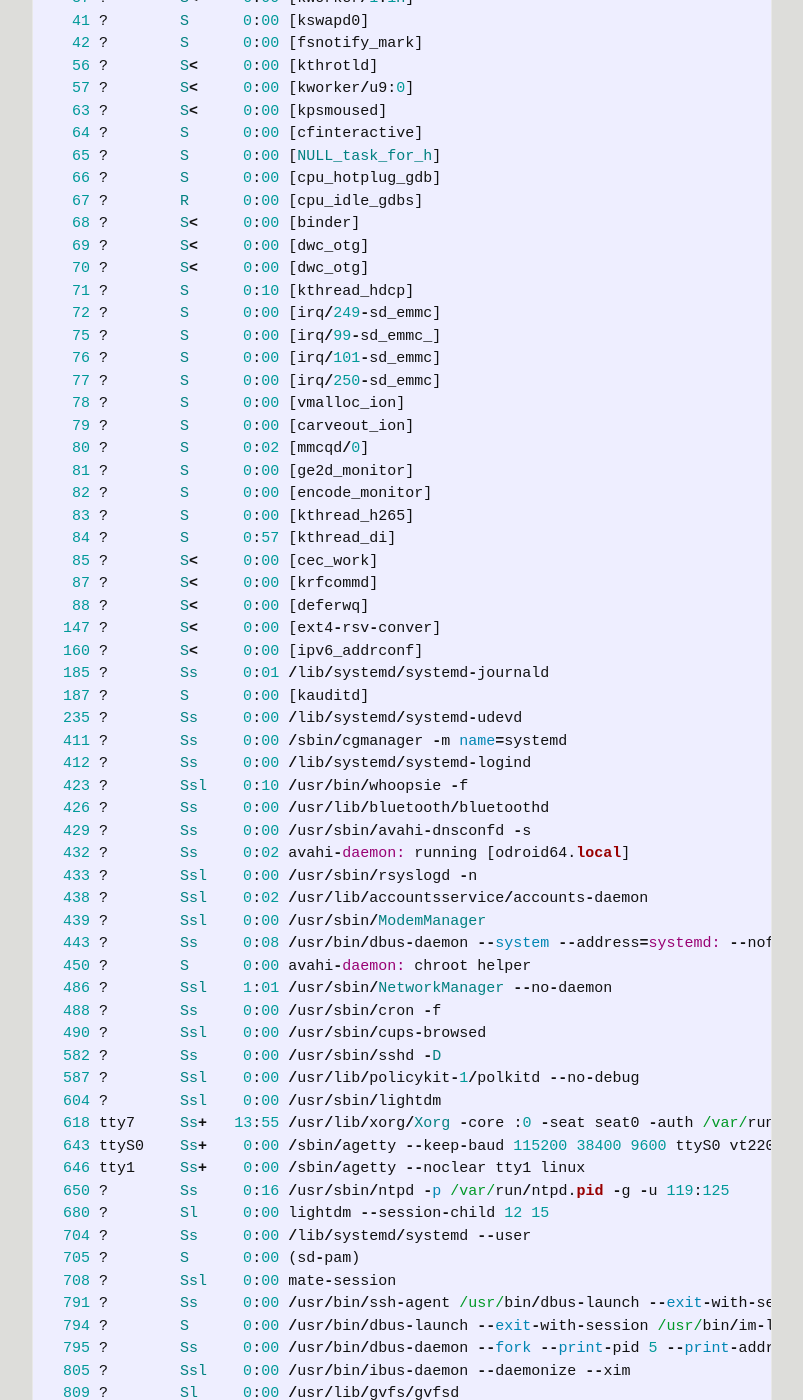
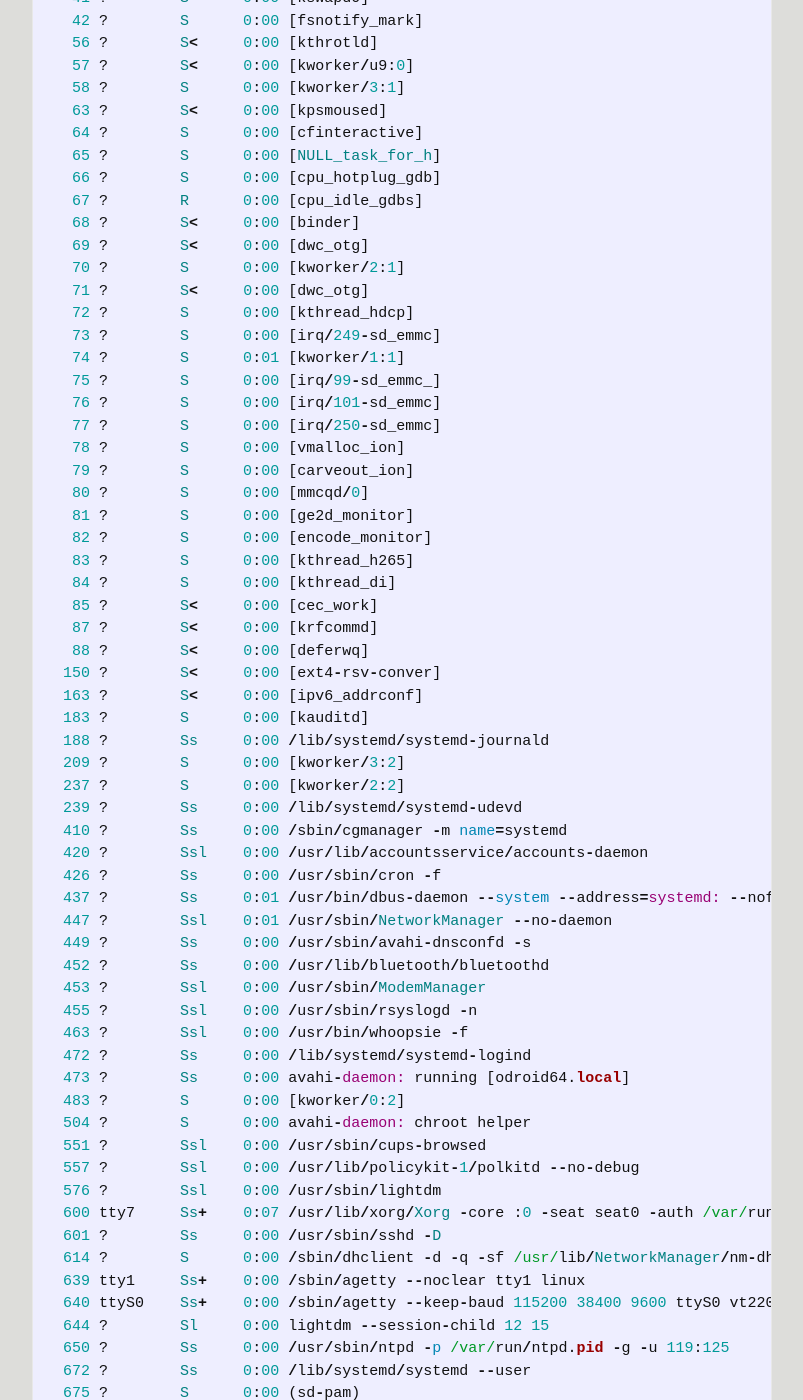
Before and after one commit to robsonneto5pi/odroid-br.github.io, a Jekyll site: the page built from _posts/2016-07-14-televator.markdown, in a window 1280 px wide and 1400 px high, scrolled down 2051 px. Shown: the whole window, without its empty margins (238-1041 px from the left). Built offline with Jekyll 4.4.1, drawn with Linux system fonts in a browser that asks for light colours; some of the changed text lies outside the part shown.

Commit message:
2016-07-14-televator.markdown

```diff
--- a/_posts/2016-07-14-televator.markdown
+++ b/_posts/2016-07-14-televator.markdown
@@ -5,35 +5,33 @@
 <br />
 Hello friends! Meu nome é odroid. Esse é uma publicação automática. <br />
 Abaixo você irá encontrar um relatório de monitoramento <br />
-Eu estou ligado ininterruptamente à 1 day, 12 hours, 42 minutes !!!
+Eu estou ligado ininterruptamente à 18 minutes !!!
 
-Script de monitoramento executado em - Thu Jul 14 00:28:09 AMT 2016 <br />
+Script de monitoramento executado em - Thu Jul 14 00:47:09 AMT 2016 <br />
 
 Verificação de espaço em disco (comando usado: df -h)
 {% highlight ruby %}
 Filesystem      Size  Used Avail Use% Mounted on
 udev            733M     0  733M   0% /dev
-tmpfs           172M   12M  161M   7% /run
-/dev/mmcblk0p2  7.1G  4.6G  2.3G  68% /
-tmpfs           860M  448K  859M   1% /dev/shm
+tmpfs           172M  9.3M  163M   6% /run
+/dev/mmcblk0p2  7.1G  4.6G  2.3G  67% /
+tmpfs           860M  228K  859M   1% /dev/shm
 tmpfs           5.0M  4.0K  5.0M   1% /run/lock
 tmpfs           860M     0  860M   0% /sys/fs/cgroup
 /dev/mmcblk0p1  128M   21M  108M  17% /media/boot
 cgmfs           100K     0  100K   0% /run/cgmanager/fs
-tmpfs           172M   32K  172M   1% /run/user/1000
+tmpfs           172M   28K  172M   1% /run/user/1000
 {% endhighlight %}
 
-Há 3 usuário(s) conectado(s) em mim ;) <br />
+Há 0 usuário(s) conectado(s) em mim ;) <br />
 Comando usado para ver quem está conectado: who -a
 {% highlight ruby %}
            system boot  1969-12-31 20:00
            run-level 5  2016-02-11 12:28
-LOGIN      tty1         2016-02-11 12:28               646 id=tty1
-LOGIN      ttyS0        2016-02-11 12:28               643 id=tyS0
-odroid   + tty7         2016-02-11 12:28  old          708 (:0)
-odroid   + pts/1        2016-07-13 19:36 04:14       25416 (192.168.1.32)
-odroid   + pts/2        2016-07-13 22:29   .          8139 (192.168.1.30)
-odroid   + pts/3        2016-07-14 00:16 00:10       26876 (192.168.1.30)
+LOGIN      tty1         2016-02-11 12:28               639 id=tty1
+odroid   + tty7         2016-02-11 12:28  old          698 (:0)
+LOGIN      ttyS0        2016-02-11 12:28               640 id=tyS0
+           pts/1        2016-02-11 12:28              1298 id=ts/1  term=0 exit=0
 {% endhighlight %}
 
 Informações sobre minha cpu (comando usado: lscpu)
@@ -58,11 +56,11 @@
 ... Meus processos em execução ...
 {% highlight ruby %}
   PID TTY      STAT   TIME COMMAND
-    1 ?        Ss     0:06 /sbin/init
+    1 ?        Ss     0:05 /sbin/init
     2 ?        S      0:00 [kthreadd]
-    3 ?        S      0:02 [ksoftirqd/0]
+    3 ?        S      0:00 [ksoftirqd/0]
     5 ?        S<     0:00 [kworker/0:0H]
-    7 ?        S      0:04 [rcu_preempt]
+    7 ?        S      0:00 [rcu_preempt]
     8 ?        S      0:00 [rcu_sched]
     9 ?        S      0:00 [rcu_bh]
    10 ?        S      0:00 [migration/0]
@@ -88,10 +86,12 @@
    34 ?        S<     0:00 [devfreq_wq]
    35 ?        S      0:00 [gp_pll]
    37 ?        S<     0:00 [kworker/1:1H]
+   38 ?        S      0:00 [kworker/u8:1]
    41 ?        S      0:00 [kswapd0]
    42 ?        S      0:00 [fsnotify_mark]
    56 ?        S<     0:00 [kthrotld]
    57 ?        S<     0:00 [kworker/u9:0]
+   58 ?        S      0:00 [kworker/3:1]
    63 ?        S<     0:00 [kpsmoused]
    64 ?        S      0:00 [cfinteractive]
    65 ?        S      0:00 [NULL_task_for_h]
@@ -99,126 +99,117 @@
    67 ?        R      0:00 [cpu_idle_gdbs]
    68 ?        S<     0:00 [binder]
    69 ?        S<     0:00 [dwc_otg]
-   70 ?        S<     0:00 [dwc_otg]
-   71 ?        S      0:10 [kthread_hdcp]
-   72 ?        S      0:00 [irq/249-sd_emmc]
+   70 ?        S      0:00 [kworker/2:1]
+   71 ?        S<     0:00 [dwc_otg]
+   72 ?        S      0:00 [kthread_hdcp]
+   73 ?        S      0:00 [irq/249-sd_emmc]
+   74 ?        S      0:01 [kworker/1:1]
    75 ?        S      0:00 [irq/99-sd_emmc_]
    76 ?        S      0:00 [irq/101-sd_emmc]
    77 ?        S      0:00 [irq/250-sd_emmc]
    78 ?        S      0:00 [vmalloc_ion]
    79 ?        S      0:00 [carveout_ion]
-   80 ?        S      0:02 [mmcqd/0]
+   80 ?        S      0:00 [mmcqd/0]
    81 ?        S      0:00 [ge2d_monitor]
    82 ?        S      0:00 [encode_monitor]
    83 ?        S      0:00 [kthread_h265]
-   84 ?        S      0:57 [kthread_di]
+   84 ?        S      0:00 [kthread_di]
    85 ?        S<     0:00 [cec_work]
    87 ?        S<     0:00 [krfcommd]
    88 ?        S<     0:00 [deferwq]
-  147 ?        S<     0:00 [ext4-rsv-conver]
-  160 ?        S<     0:00 [ipv6_addrconf]
-  185 ?        Ss     0:01 /lib/systemd/systemd-journald
-  187 ?        S      0:00 [kauditd]
-  235 ?        Ss     0:00 /lib/systemd/systemd-udevd
-  411 ?        Ss     0:00 /sbin/cgmanager -m name=systemd
-  412 ?        Ss     0:00 /lib/systemd/systemd-logind
-  423 ?        Ssl    0:10 /usr/bin/whoopsie -f
-  426 ?        Ss     0:00 /usr/lib/bluetooth/bluetoothd
-  429 ?        Ss     0:00 /usr/sbin/avahi-dnsconfd -s
-  432 ?        Ss     0:02 avahi-daemon: running [odroid64.local]
-  433 ?        Ssl    0:00 /usr/sbin/rsyslogd -n
-  438 ?        Ssl    0:02 /usr/lib/accountsservice/accounts-daemon
-  439 ?        Ssl    0:00 /usr/sbin/ModemManager
-  443 ?        Ss     0:08 /usr/bin/dbus-daemon --system --address=systemd: --nofork --nopidfile --systemd-activation
-  450 ?        S      0:00 avahi-daemon: chroot helper
-  486 ?        Ssl    1:01 /usr/sbin/NetworkManager --no-daemon
-  488 ?        Ss     0:00 /usr/sbin/cron -f
-  490 ?        Ssl    0:00 /usr/sbin/cups-browsed
-  582 ?        Ss     0:00 /usr/sbin/sshd -D
-  587 ?        Ssl    0:00 /usr/lib/policykit-1/polkitd --no-debug
-  604 ?        Ssl    0:00 /usr/sbin/lightdm
-  618 tty7     Ss+   13:55 /usr/lib/xorg/Xorg -core :0 -seat seat0 -auth /var/run/lightdm/root/:0 -nolisten tcp vt7 -novtswitch
-  643 ttyS0    Ss+    0:00 /sbin/agetty --keep-baud 115200 38400 9600 ttyS0 vt220
-  646 tty1     Ss+    0:00 /sbin/agetty --noclear tty1 linux
-  650 ?        Ss     0:16 /usr/sbin/ntpd -p /var/run/ntpd.pid -g -u 119:125
-  680 ?        Sl     0:00 lightdm --session-child 12 15
-  704 ?        Ss     0:00 /lib/systemd/systemd --user
-  705 ?        S      0:00 (sd-pam)
-  708 ?        Ssl    0:00 mate-session
-  791 ?        Ss     0:00 /usr/bin/ssh-agent /usr/bin/dbus-launch --exit-with-session /usr/bin/im-launch mate-session
-  794 ?        S      0:00 /usr/bin/dbus-launch --exit-with-session /usr/bin/im-launch mate-session
-  795 ?        Ss     0:00 /usr/bin/dbus-daemon --fork --print-pid 5 --print-address 7 --session
-  805 ?        Ssl    0:00 /usr/bin/ibus-daemon --daemonize --xim
-  809 ?        Sl     0:00 /usr/lib/gvfs/gvfsd
-  814 ?        Sl     0:00 /usr/lib/gvfs/gvfsd-fuse /run/user/1000/gvfs -f -o big_writes
-  816 ?        Sl     0:00 /usr/lib/ibus/ibus-dconf
-  819 ?        Sl     0:00 /usr/lib/ibus/ibus-ui-gtk3
-  821 ?        Sl     0:00 /usr/lib/ibus/ibus-x11 --kill-daemon
-  839 ?        Sl     0:00 /usr/lib/at-spi2-core/at-spi-bus-launcher
-  844 ?        S      0:00 /usr/bin/dbus-daemon --config-file=/etc/at-spi2/accessibility.conf --nofork --print-address 3
-  846 ?        Sl     0:00 /usr/lib/at-spi2-core/at-spi2-registryd --use-gnome-session
-  851 ?        Sl     0:00 /usr/lib/dconf/dconf-service
-  857 ?        Sl     0:00 gnome-keyring-daemon --start
-  865 ?        Sl     0:05 /usr/bin/mate-settings-daemon
-  870 ?        Sl     0:04 mate-panel
-  875 ?        Sl     0:02 caja
-  877 ?        Sl     0:00 /usr/lib/ibus/ibus-engine-simple
-  882 ?        Sl     0:01 /usr/lib/mate-panel/wnck-applet
-  885 ?        S<l    0:01 /usr/bin/pulseaudio --start --log-target=syslog
-  887 ?        Sl     0:00 /usr/lib/mate-applets/trashapplet
-  888 ?        SNsl   0:01 /usr/lib/rtkit/rtkit-daemon
-  890 ?        Sl     0:00 /usr/lib/gvfs/gvfs-udisks2-volume-monitor
-  893 ?        Ssl    0:00 /usr/lib/udisks2/udisksd --no-debug
-  900 ?        Sl     0:00 mate-volume-control-applet
-  908 ?        Sl     0:02 /usr/lib/aarch64-linux-gnu/deja-dup/deja-dup-monitor
-  910 ?        Sl     0:01 /usr/bin/python3 /usr/share/system-config-printer/applet.py
-  937 ?        Sl     0:13 nm-applet
-  938 ?        Sl     0:01 tilda
-  941 ?        Sl     0:02 /usr/bin/python3 /usr/bin/blueman-applet
-  943 ?        Sl     0:00 mate-maximus
-  946 ?        Sl     0:03 mate-power-manager
-  952 ?        Sl     0:00 /usr/lib/aarch64-linux-gnu/polkit-mate/polkit-mate-authentication-agent-1
-  955 ?        Sl     0:00 /usr/lib/gvfs/gvfs-gphoto2-volume-monitor
-  974 ?        Sl     0:00 /usr/lib/gvfs/gvfs-afc-volume-monitor
-  986 ?        Sl     0:00 /usr/lib/gvfs/gvfs-goa-volume-monitor
-  999 ?        Sl     0:00 /usr/lib/gvfs/gvfsd-trash --spawner :1.1 /org/gtk/gvfs/exec_spaw/0
- 1010 ?        Sl     0:00 /usr/lib/gvfs/gvfs-mtp-volume-monitor
- 1014 ?        Ssl    0:03 /usr/lib/upower/upowerd
- 1038 ?        Sl     0:07 /usr/lib/mate-panel/clock-applet
- 1040 ?        Sl     0:00 /usr/lib/mate-panel/notification-area-applet
- 1050 ?        Sl     0:01 marco.real --no-composite
- 1055 ?        S      0:00 [kworker/2:1]
- 1059 ?        S      0:03 /usr/sbin/dnsmasq --no-resolv --keep-in-foreground --no-hosts --bind-interfaces --pid-file=/var/run/NetworkManager/dnsmasq.pid --listen-address=127.0.1.1 --cache-size=0 --proxy-dnssec --enable-dbus=org.freedesktop.NetworkManager.dnsmasq --conf-dir=/etc/NetworkManager/dnsmasq.d
- 1205 pts/0    Ss+    0:00 /bin/bash
- 1216 ?        Sl     0:00 /usr/lib/gvfs/gvfsd-network --spawner :1.1 /org/gtk/gvfs/exec_spaw/1
- 1242 ?        Sl     0:00 /usr/lib/gvfs/gvfsd-dnssd --spawner :1.1 /org/gtk/gvfs/exec_spaw/3
- 1252 ?        S      0:00 /usr/lib/bluetooth/obexd
- 2372 ?        S      0:00 /sbin/dhclient -d -q -sf /usr/lib/NetworkManager/nm-dhcp-helper -pf /var/run/dhclient-eth0.pid -lf /var/lib/NetworkManager/dhclient-468ede86-35c2-47ec-bc19-ca930e001090-eth0.lease -cf /var/lib/NetworkManager/dhclient-eth0.conf eth0
- 2511 ?        S      0:18 [kworker/3:0]
- 3194 ?        S      0:00 [kworker/u8:2]
- 4960 ?        S      0:00 [kworker/1:0]
- 6915 ?        S      0:00 [kworker/u8:1]
- 7578 ?        S      0:00 [kworker/2:2]
- 8139 ?        Ss     0:00 sshd: odroid [priv]
- 8189 ?        S      0:01 sshd: odroid@pts/2
- 8190 pts/2    Ss+    0:02 -bash
-16657 ?        S      0:03 [kworker/0:2]
-17162 ?        S      0:00 [kworker/1:1]
-17815 ?        SNl    0:36 /usr/bin/python3 /usr/bin/update-manager --no-update --no-focus-on-map
-19073 ?        S      0:46 [kworker/3:2]
-25416 ?        Ss     0:00 sshd: odroid [priv]
-25477 ?        S      0:00 sshd: odroid@pts/1
-25478 pts/1    Ss+    0:00 -bash
-26876 ?        Ss     0:00 sshd: odroid [priv]
-26929 ?        S      0:00 sshd: odroid@pts/3
-26930 pts/3    Ss+    0:00 -bash
-27396 ?        S      0:00 [kworker/0:0]
-28156 ?        S      0:00 [kworker/0:1]
-28535 ?        S      0:00 /usr/sbin/CRON -f
-28536 ?        Ss     0:00 /bin/sh -c mastershell.sh
-28537 ?        S      0:00 /bin/bash /bin/mastershell.sh
-28579 ?        S      0:00 sh /home/odroid/rodolfo/odroid-br.github.io/_scripts/odroid-monitor.sh
-28622 ?        R      0:00 ps ax
+  150 ?        S<     0:00 [ext4-rsv-conver]
+  163 ?        S<     0:00 [ipv6_addrconf]
+  183 ?        S      0:00 [kauditd]
+  188 ?        Ss     0:00 /lib/systemd/systemd-journald
+  209 ?        S      0:00 [kworker/3:2]
+  237 ?        S      0:00 [kworker/2:2]
+  239 ?        Ss     0:00 /lib/systemd/systemd-udevd
+  410 ?        Ss     0:00 /sbin/cgmanager -m name=systemd
+  420 ?        Ssl    0:00 /usr/lib/accountsservice/accounts-daemon
+  426 ?        Ss     0:00 /usr/sbin/cron -f
+  437 ?        Ss     0:01 /usr/bin/dbus-daemon --system --address=systemd: --nofork --nopidfile --systemd-activation
+  447 ?        Ssl    0:01 /usr/sbin/NetworkManager --no-daemon
+  449 ?        Ss     0:00 /usr/sbin/avahi-dnsconfd -s
+  452 ?        Ss     0:00 /usr/lib/bluetooth/bluetoothd
+  453 ?        Ssl    0:00 /usr/sbin/ModemManager
+  455 ?        Ssl    0:00 /usr/sbin/rsyslogd -n
+  463 ?        Ssl    0:00 /usr/bin/whoopsie -f
+  472 ?        Ss     0:00 /lib/systemd/systemd-logind
+  473 ?        Ss     0:00 avahi-daemon: running [odroid64.local]
+  483 ?        S      0:00 [kworker/0:2]
+  504 ?        S      0:00 avahi-daemon: chroot helper
+  551 ?        Ssl    0:00 /usr/sbin/cups-browsed
+  557 ?        Ssl    0:00 /usr/lib/policykit-1/polkitd --no-debug
+  576 ?        Ssl    0:00 /usr/sbin/lightdm
+  600 tty7     Ss+    0:07 /usr/lib/xorg/Xorg -core :0 -seat seat0 -auth /var/run/lightdm/root/:0 -nolisten tcp vt7 -novtswitch
+  601 ?        Ss     0:00 /usr/sbin/sshd -D
+  614 ?        S      0:00 /sbin/dhclient -d -q -sf /usr/lib/NetworkManager/nm-dhcp-helper -pf /var/run/dhclient-eth0.pid -lf /var/lib/NetworkManager/dhclient-c613ba29-ce4e-4ed6-8ff2-ba4e2c766979-eth0.lease -cf /var/lib/NetworkManager/dhclient-eth0.conf eth0
+  639 tty1     Ss+    0:00 /sbin/agetty --noclear tty1 linux
+  640 ttyS0    Ss+    0:00 /sbin/agetty --keep-baud 115200 38400 9600 ttyS0 vt220
+  644 ?        Sl     0:00 lightdm --session-child 12 15
+  650 ?        Ss     0:00 /usr/sbin/ntpd -p /var/run/ntpd.pid -g -u 119:125
+  672 ?        Ss     0:00 /lib/systemd/systemd --user
+  675 ?        S      0:00 (sd-pam)
+  698 ?        Ssl    0:00 mate-session
+  771 ?        Ss     0:00 /usr/bin/ssh-agent /usr/bin/dbus-launch --exit-with-session /usr/bin/im-launch mate-session
+  774 ?        S      0:00 /usr/bin/dbus-launch --exit-with-session /usr/bin/im-launch mate-session
+  786 ?        Ss     0:00 /usr/bin/dbus-daemon --fork --print-pid 5 --print-address 7 --session
+  796 ?        Ssl    0:00 /usr/bin/ibus-daemon --daemonize --xim
+  800 ?        Sl     0:00 /usr/lib/gvfs/gvfsd
+  805 ?        Sl     0:00 /usr/lib/gvfs/gvfsd-fuse /run/user/1000/gvfs -f -o big_writes
+  807 ?        Sl     0:00 /usr/lib/ibus/ibus-dconf
+  810 ?        Sl     0:00 /usr/lib/ibus/ibus-ui-gtk3
+  817 ?        Sl     0:00 /usr/lib/ibus/ibus-x11 --kill-daemon
+  830 ?        Sl     0:00 /usr/lib/at-spi2-core/at-spi-bus-launcher
+  835 ?        S      0:00 /usr/bin/dbus-daemon --config-file=/etc/at-spi2/accessibility.conf --nofork --print-address 3
+  837 ?        Sl     0:00 /usr/lib/at-spi2-core/at-spi2-registryd --use-gnome-session
+  844 ?        Sl     0:00 /usr/lib/dconf/dconf-service
+  848 ?        Sl     0:00 gnome-keyring-daemon --start
+  856 ?        Sl     0:00 /usr/bin/mate-settings-daemon
+  861 ?        Sl     0:01 mate-panel
+  866 ?        Sl     0:02 caja
+  868 ?        Sl     0:00 /usr/lib/ibus/ibus-engine-simple
+  876 ?        S<l    0:00 /usr/bin/pulseaudio --start --log-target=syslog
+  877 ?        Sl     0:00 /usr/lib/mate-panel/wnck-applet
+  879 ?        Sl     0:00 /usr/lib/mate-applets/trashapplet
+  880 ?        SNsl   0:00 /usr/lib/rtkit/rtkit-daemon
+  882 ?        Sl     0:00 /usr/lib/gvfs/gvfs-udisks2-volume-monitor
+  889 ?        Sl     0:00 mate-volume-control-applet
+  894 ?        Sl     0:00 mate-screensaver
+  896 ?        Ssl    0:00 /usr/lib/udisks2/udisksd --no-debug
+  898 ?        Sl     0:00 /usr/lib/aarch64-linux-gnu/deja-dup/deja-dup-monitor
+  905 ?        Sl     0:01 /usr/bin/python3 /usr/share/system-config-printer/applet.py
+  911 ?        Sl     0:00 update-notifier
+  931 ?        Sl     0:01 tilda
+  933 ?        Sl     0:00 nm-applet
+  935 ?        Sl     0:02 /usr/bin/python3 /usr/bin/blueman-applet
+  937 ?        Sl     0:00 mate-maximus
+  942 ?        Sl     0:00 mate-power-manager
+  943 ?        Sl     0:00 /usr/lib/aarch64-linux-gnu/polkit-mate/polkit-mate-authentication-agent-1
+  962 ?        Sl     0:00 /usr/lib/gvfs/gvfs-gphoto2-volume-monitor
+  968 ?        Sl     0:00 /usr/lib/gvfs/gvfs-afc-volume-monitor
+  982 ?        Sl     0:00 /usr/lib/gvfs/gvfs-goa-volume-monitor
+  997 ?        Sl     0:00 /usr/lib/gvfs/gvfsd-trash --spawner :1.1 /org/gtk/gvfs/exec_spaw/0
+  999 ?        Sl     0:00 /usr/lib/gvfs/gvfs-mtp-volume-monitor
+ 1010 ?        Ssl    0:00 /usr/lib/upower/upowerd
+ 1041 ?        Sl     0:00 /usr/lib/mate-panel/clock-applet
+ 1043 ?        Sl     0:00 /usr/lib/mate-panel/notification-area-applet
+ 1058 ?        Sl     0:00 marco.real --no-composite
+ 1080 pts/0    Ss+    0:00 /bin/bash
+ 1093 ?        Sl     0:00 /usr/lib/gvfs/gvfsd-network --spawner :1.1 /org/gtk/gvfs/exec_spaw/1
+ 1110 ?        S      0:00 /usr/sbin/dnsmasq --no-resolv --keep-in-foreground --no-hosts --bind-interfaces --pid-file=/var/run/NetworkManager/dnsmasq.pid --listen-address=127.0.1.1 --cache-size=0 --proxy-dnssec --enable-dbus=org.freedesktop.NetworkManager.dnsmasq --conf-dir=/etc/NetworkManager/dnsmasq.d
+ 1146 ?        Sl     0:00 /usr/lib/gvfs/gvfsd-dnssd --spawner :1.1 /org/gtk/gvfs/exec_spaw/3
+ 1253 ?        S      0:00 /usr/lib/bluetooth/obexd
+ 1261 ?        S      0:00 [kworker/u8:2]
+ 1419 ?        S      0:00 [kworker/1:3]
+ 2079 ?        S      0:00 [kworker/0:0]
+ 2704 ?        S      0:00 [kworker/0:1]
+ 2863 ?        S      0:00 [kworker/3:0]
+ 3060 ?        S      0:00 /usr/sbin/CRON -f
+ 3061 ?        Ss     0:00 /bin/sh -c mastershell.sh
+ 3062 ?        S      0:00 /bin/bash /bin/mastershell.sh
+ 3094 ?        S      0:00 sh /home/odroid/rodolfo/odroid-br.github.io/_scripts/odroid-monitor.sh
+ 3137 ?        R      0:00 ps ax
 {% endhighlight %}
 
 Here is a picture of the state of my screen right now!!!
```
